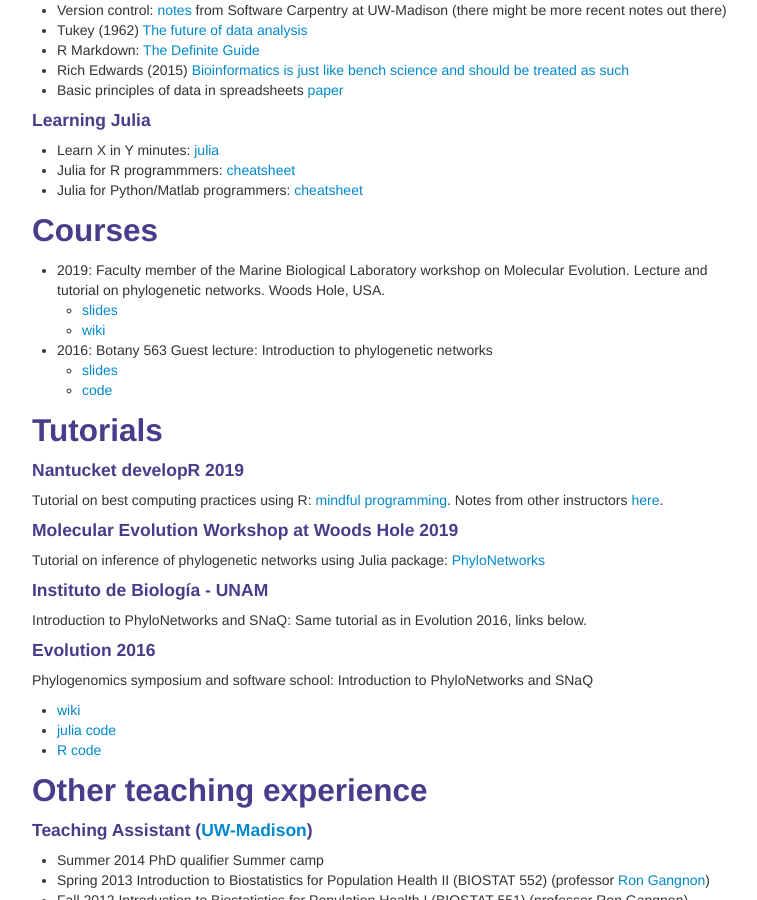
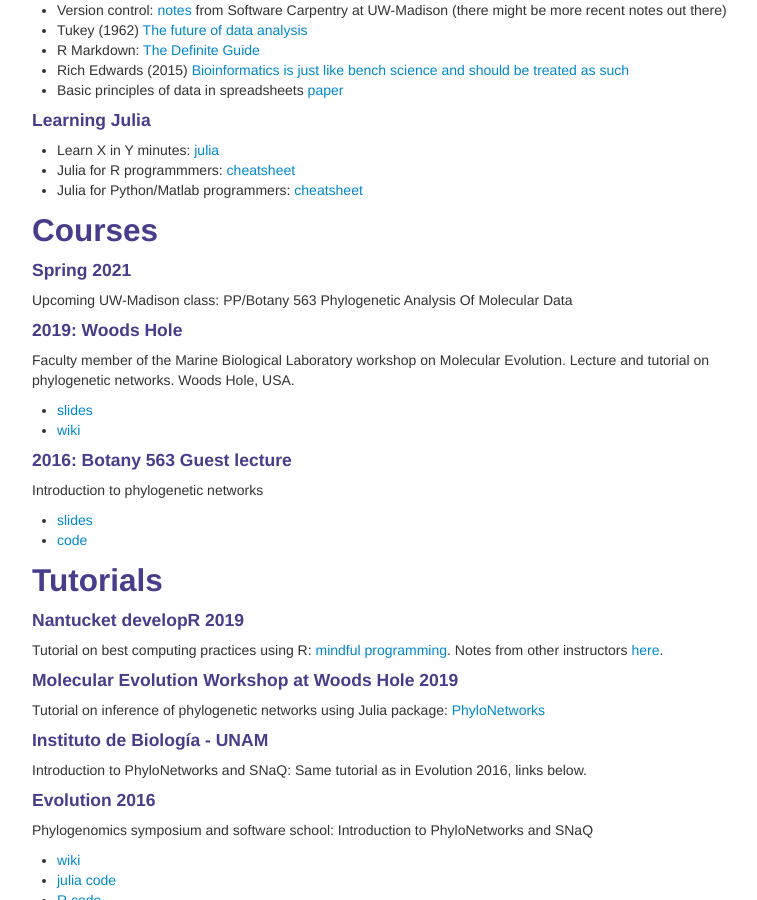
Before and after one commit to solislemuslab/solislemuslab.github.io, a Jekyll site: the page built from pages/teaching.md, in a window 1280 px wide and 900 px high, scrolled down 334 px. Shown: the whole window, without its empty margins (258-1015 px from the left). Built offline with Jekyll 4.4.1, drawn with Linux system fonts in a browser that asks for light colours.

Commit message:
updated teaching

```diff
--- a/pages/teaching.md
+++ b/pages/teaching.md
@@ -34,12 +34,19 @@ description: Claudia Solis-Lemus' teaching
 
 ## <a name="courses"></a>Courses
 
-- 2019: Faculty member of the Marine Biological Laboratory workshop on Molecular Evolution. Lecture and tutorial on phylogenetic networks. Woods Hole, USA.
-    - [slides](https://www.stat.wisc.edu/~claudia/talk-networks-mbl.pdf)
-    - [wiki](https://github.com/crsl4/PhyloNetworks.jl/wiki)
-- 2016: Botany 563 Guest lecture: Introduction to phylogenetic networks
-    - [slides](http://www.stat.wisc.edu/~claudia/networks_talkBotany.pdf)
-    - [code](http://www.stat.wisc.edu/~claudia/smallTutorialBotany.jl)
+#### Spring 2021
+
+Upcoming UW-Madison class: PP/Botany 563 Phylogenetic Analysis Of Molecular Data
+
+#### 2019: Woods Hole
+Faculty member of the Marine Biological Laboratory workshop on Molecular Evolution. Lecture and tutorial on phylogenetic networks. Woods Hole, USA.
+  - [slides](https://www.stat.wisc.edu/~claudia/talk-networks-mbl.pdf)
+  - [wiki](https://github.com/crsl4/PhyloNetworks.jl/wiki)
+
+#### 2016: Botany 563 Guest lecture
+Introduction to phylogenetic networks
+  - [slides](http://www.stat.wisc.edu/~claudia/networks_talkBotany.pdf)
+  - [code](http://www.stat.wisc.edu/~claudia/smallTutorialBotany.jl)
 
 ## <a name="tutorials"></a>Tutorials
 
```
